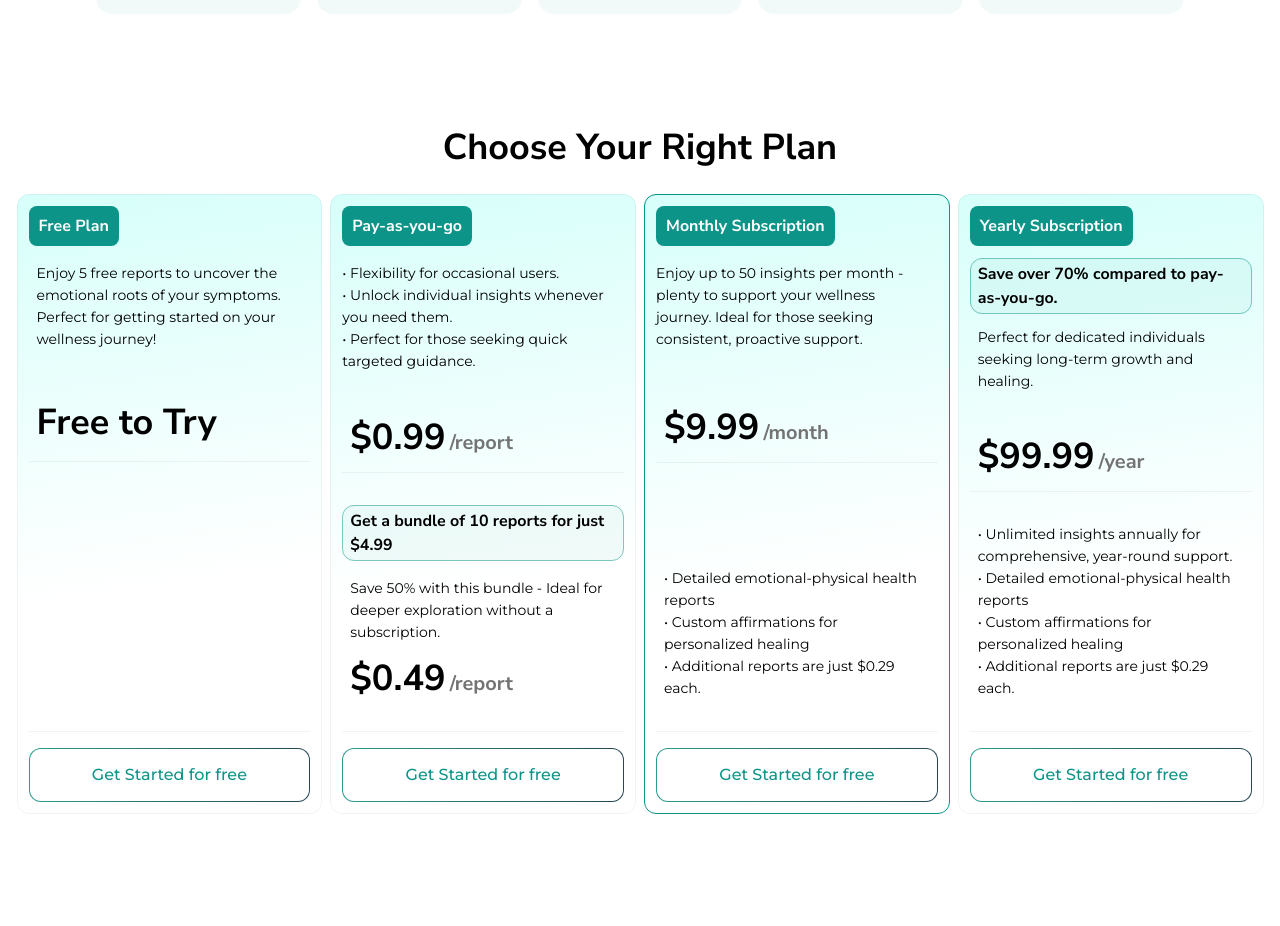
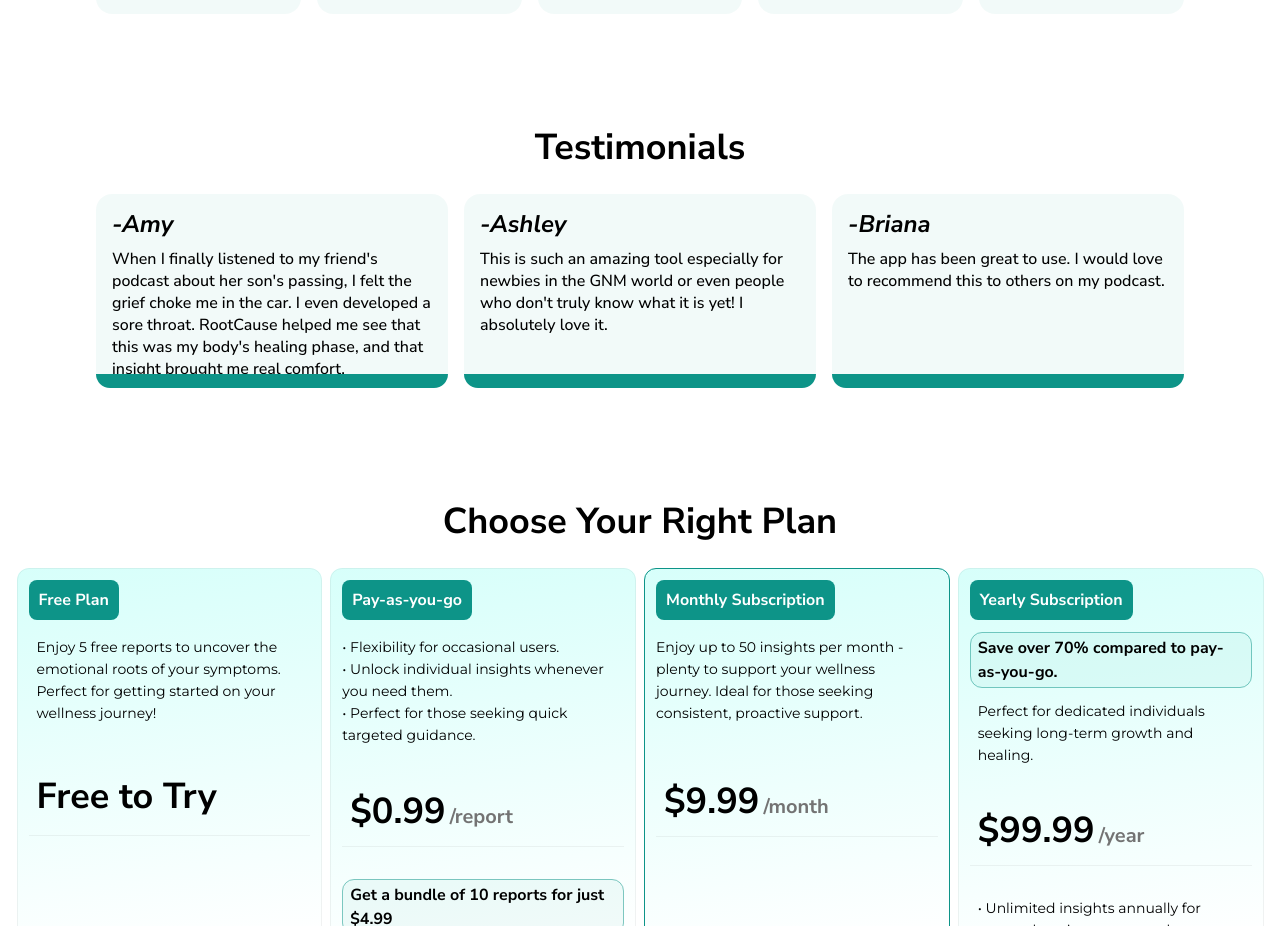
Before and after one commit to Amaximus0x/rootcause-landing, a SvelteKit app: page / in a window 1280 px wide. Shown: the part 4942-5868 px from the top of the page. Built offline with nearby package versions, Linux system fonts and the light colour scheme.

Commit message:
RC-81 Add Testimonials Section and Update Layout in +page.svelte
- Introduce a new Testimonials section to showcase user feedback.
- Adjust layout for CTA buttons and main content sections for improved responsiveness.
- Rename existing section for clarity on content purpose.

```diff
--- a/src/routes/+page.svelte
+++ b/src/routes/+page.svelte
@@ -162,7 +162,7 @@
       </div>
 
       <!-- CTA Buttons -->
-      <div class="flex flex-col sm:flex-row justify-center items-center gap-4 mb-8 lg:mb-12">
+      <div class="w-full flex flex-col md:flex-row justify-center items-center gap-4 mb-8 lg:mb-12">
         <div class="w-full lg:w-[617px] flex flex-col lg:flex-row justify-center lg:justify-start items-center lg:items-center gap-4 lg:gap-5">
           <a href="https://apps.apple.com/fr/app/rootcause-emotion-body-link/id6740285911?l=en-GB" target="_blank" rel="noopener noreferrer" class="w-full lg:flex-1 lg:self-stretch px-4 lg:px-4 py-3 lg:py-2 bg-gradient-to-r from-teal-600 to-teal-900 rounded-full flex justify-center items-center gap-2.5">
             <div class="w-6 h-6 relative overflow-hidden">
@@ -223,7 +223,7 @@
   <!-- Main Content Sections -->
   <div class="w-full mt-8 sm:mt-12 lg:mt-[56px] flex flex-col justify-center items-center gap-16 sm:gap-20 lg:gap-xl-112 px-4 sm:px-8 lg:px-16 xl:px-24">
 
-    <!-- Testimonials Section -->
+    <!--Why Talking About RootCause Section -->
     <section class="self-stretch flex flex-col justify-start items-center gap-8 lg:gap-lg-32">
       <div class="w-full flex flex-col justify-start items-center gap-4 lg:gap-sm-8">
         <div class="self-stretch text-center justify-start text-black text-h2 lg:text-h1-md font-nunito">Why Holistic Experts Are Talking About RootCause</div>
@@ -538,6 +538,51 @@
           <div class="self-stretch flex flex-col justify-start items-start gap-2">
             <div class="self-stretch justify-start text-black text-h3-nunito-bold lg:text-h2 font-nunito">Pattern Log</div>
             <div class="self-stretch justify-start text-black text-small font-nunito">Monitor your progress and see how your physical symptoms shift as you resolve emotional conflicts. (Coming Soon!)</div>
+          </div>
+        </div>
+      </div>
+    </section>
+
+    <!-- Testimonials Section -->
+    <section class="self-stretch flex flex-col justify-start items-center gap-[15px] lg:gap-6">
+      <div class="self-stretch text-center justify-start text-black font-nunito text-h2 lg:text-h1-md">
+        Testimonials
+      </div>
+
+      <!-- Testimonial Cards Container - Scrollable on mobile, row on desktop -->
+      <div class="w-full overflow-x-auto [&::-webkit-scrollbar]:hidden [-ms-overflow-style:none] [scrollbar-width:none]">
+        <div class="flex flex-row gap-4 min-w-max lg:min-w-0 lg:w-full lg:justify-center">
+          <!-- Testimonial Card 1 -->
+          <div class="w-[341px] lg:w-auto lg:flex-1 pt-[14px] gap-4 bg-teal-600/5 rounded-2xl flex flex-col ">
+            <div class="flex flex-col justify-start items-start px-4 gap-2">
+              <h3 class="text-black text-body-bold lg:text-h2-italic-lg italic font-nunito">-Amy</h3>
+              <p class="h-[120px] lg:h-[110px] text-black text-small-medium lg:text-body-medium font-nunito leading-5">
+                When I finally listened to my friend's podcast about her son's passing, I felt the grief choke me in the car. I even developed a sore throat. RootCause helped me see that this was my body's healing phase, and that insight brought me real comfort.
+              </p>
+            </div>
+            <div class="h-[14px] w-full bg-teal-600 rounded-b-2xl"></div>
+          </div>
+
+          <!-- Testimonial Card 2 -->
+          <div class="w-[341px] lg:w-auto lg:flex-1 pt-[14px] gap-4 bg-teal-600/5 rounded-2xl flex flex-col">
+            <div class="flex flex-col justify-start items-start px-4 gap-2">
+              <h3 class="text-black text-body-bold lg:text-h2-italic-lg italic font-nunito">-Ashley</h3>
+              <p class="h-[120px] lg:h-[110px] text-black text-small-medium lg:text-body-medium font-nunito leading-5">
+                This is such an amazing tool especially for newbies in the GNM world or even people who don't truly know what it is yet! I absolutely love it.
+              </p>
+            </div>
+            <div class="h-[14px] w-full bg-teal-600 rounded-b-2xl"></div>
+          </div>
+
+          <!-- Testimonial Card 3 -->
+          <div class="w-[341px] lg:w-auto lg:flex-1 pt-[14px] gap-4 bg-teal-600/5 rounded-2xl flex flex-col ">
+            <div class="flex flex-col justify-start items-start px-4 gap-2">
+              <h3 class="text-black text-body-bold lg:text-h2-italic-lg italic font-nunito">-Briana</h3>
+              <p class="h-[120px] lg:h-[110px] text-black text-small-medium lg:text-body-medium font-nunito leading-5">
+                The app has been great to use. I would love to recommend this to others on my podcast.
+              </p>
+            </div>
+            <div class="h-[14px] w-full bg-teal-600 rounded-b-2xl"></div>
           </div>
         </div>
       </div>
```
